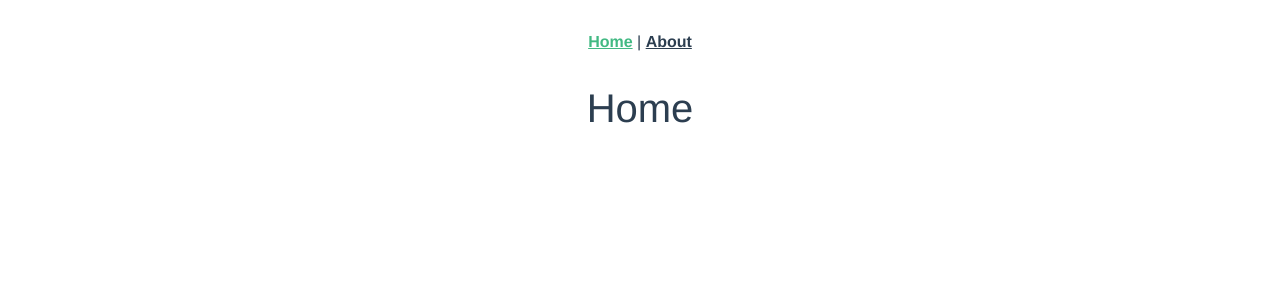
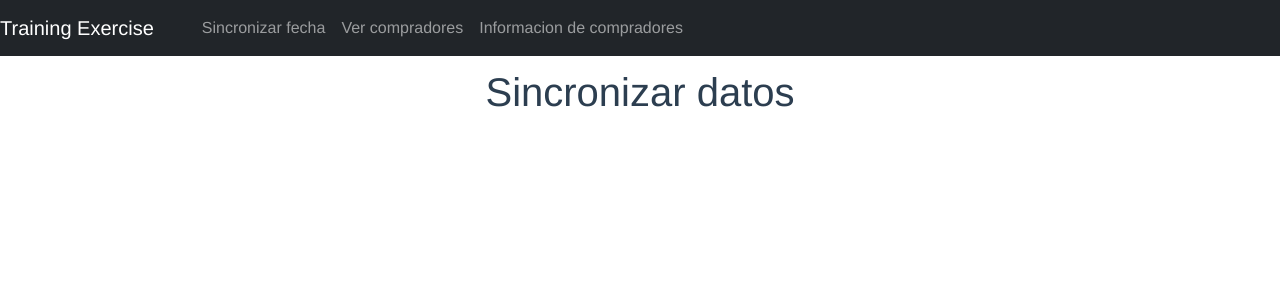
Before and after one commit to rohaquinlop/Training-exercise, a Vue app in the folder frontend/: page / in a window 1280 px wide. Shown: the top 300 px of the page. Built offline with nearby package versions, Linux system fonts and the light colour scheme.

Commit message:
Pages layout no logic

```diff
--- a/frontend/src/App.vue
+++ b/frontend/src/App.vue
@@ -1,11 +1,31 @@
 <template>
-  <div id="app">
-    <div id="nav">
-      <router-link to="/">Home</router-link> |
-      <router-link to="/about">About</router-link>
-    </div>
-    <router-view/>
-  </div>
+  <v-app>
+
+    <b-navbar type="dark" variant="dark">
+      <b-navbar-brand tag="h1" class="mb-0">Training Exercise</b-navbar-brand>
+      <b-navbar-nav align='center'>
+        <b-nav-item to="/">Sincronizar fecha</b-nav-item>
+        <b-nav-item to="/buyers">Ver compradores</b-nav-item>
+        <b-nav-item to="/buyerinfo">Informacion de compradores</b-nav-item>
+      </b-navbar-nav>
+    </b-navbar>
+      <!-- -->
+
+    <!-- Sizes your content based upon application components -->
+    <v-main>
+
+      <!-- Provides the application the proper gutter -->
+      <v-container fluid>
+
+        <!-- If using vue-router -->
+        <router-view></router-view>
+      </v-container>
+    </v-main>
+
+    <v-footer app>
+      <!-- -->
+    </v-footer>
+  </v-app>
 </template>
 
 <style lang="scss">
--- a/frontend/src/router/index.js
+++ b/frontend/src/router/index.js
@@ -1,22 +1,28 @@
 import Vue from 'vue'
 import VueRouter from 'vue-router'
-import Home from '../views/Home.vue'
+import SyncData from '../views/SyncData.vue'
+import BuyerInfo from '../views/BuyerInfo.vue'
 
 Vue.use(VueRouter)
 
 const routes = [
   {
     path: '/',
-    name: 'Home',
-    component: Home
+    name: 'SyncData',
+    component: SyncData
   },
   {
-    path: '/about',
-    name: 'About',
+    path: '/buyers',
+    name: 'Buyers',
     // route level code-splitting
-    // this generates a separate chunk (about.[hash].js) for this route
+    // this generates a separate chunk (Buyers.[hash].js) for this route
     // which is lazy-loaded when the route is visited.
-    component: () => import(/* webpackChunkName: "about" */ '../views/About.vue')
+    component: () => import('../views/Buyers.vue')
+  },
+  {
+    path: '/buyerinfo',
+    name: 'BuyerInfo',
+    component: BuyerInfo
   }
 ]
 
--- /dev/null
+++ b/frontend/src/views/BuyerInfo.vue
@@ -0,0 +1,47 @@
+<template>
+  <div class="buyerInfo">
+    <h1>Informacion</h1>
+
+    <div v-if="buyerLoaded">
+      <!-- <ul>
+        <li v-for="buyer in buyers" :key="buyer.id">
+          {{buyer.id}} {{buyer.name}}
+        </li>
+      </ul> -->
+    </div>
+    <div vi-else>
+      <p>Ingrese el ID del usuario</p>
+    </div>
+  </div>
+</template>
+
+<script>
+export default {
+  name: 'BuyerInfo',
+  data() {
+    return{
+      buyerLoaded: false,
+      buyerInfo: null,
+    }
+  },
+  /*
+  created () {
+    this.fetchBuyers()
+  },
+  watch: {
+    '$route': 'fetchBuyers'
+  },
+  methods: {
+    fetchBuyers() {
+      this.buyers = null
+      fetch('http://localhost:5656/buyers', {method: 'GET'}).then(response => response.json()).then(json => {
+        this.buyers = json;
+        if(this.buyers.length > 0){
+          this.buyersLoaded = true;
+        }
+      })
+    },
+  }
+  */
+}
+</script>
--- a/frontend/src/views/About.vue
+++ b/frontend/src/views/Buyers.vue
@@ -1,13 +1,16 @@
 <template>
-  <div class="about">
-    <h1>This is an about page</h1>
+  <div class="buyers">
+    <h1>Compradores</h1>
 
-    <div v-if="buyers">
+    <div v-if="buyersLoaded">
       <ul>
       <li v-for="buyer in buyers" :key="buyer.id">
         {{buyer.id}} {{buyer.name}}
       </li>
     </ul>
+    </div>
+    <div vi-else>
+      <p>No se han sincronizado los datos</p>
     </div>
   </div>
 </template>
@@ -31,8 +34,9 @@ export default {
       this.buyers = null
       fetch('http://localhost:5656/buyers', {method: 'GET'}).then(response => response.json()).then(json => {
         this.buyers = json;
-        this.buyersLoaded = true;
-        console.log(this.buyers)
+        if(this.buyers.length > 0){
+          this.buyersLoaded = true;
+        }
       })
     },
   }
--- a/frontend/src/views/Home.vue
+++ b/frontend/src/views/SyncData.vue
@@ -1,6 +1,6 @@
 <template>
-  <div class="home">
-    <h1>Home</h1>
+  <div class="syncdata">
+    <h1>Sincronizar datos</h1>
   </div>
 </template>
 
@@ -9,6 +9,6 @@
 // import HelloWorld from '@/components/HelloWorld.vue'
 
 export default {
-  name: 'Home',
+  name: 'SyncData',
 }
 </script>
```
Also changed, not shown: 1 other file (tests, documents, lock files or other folders).
